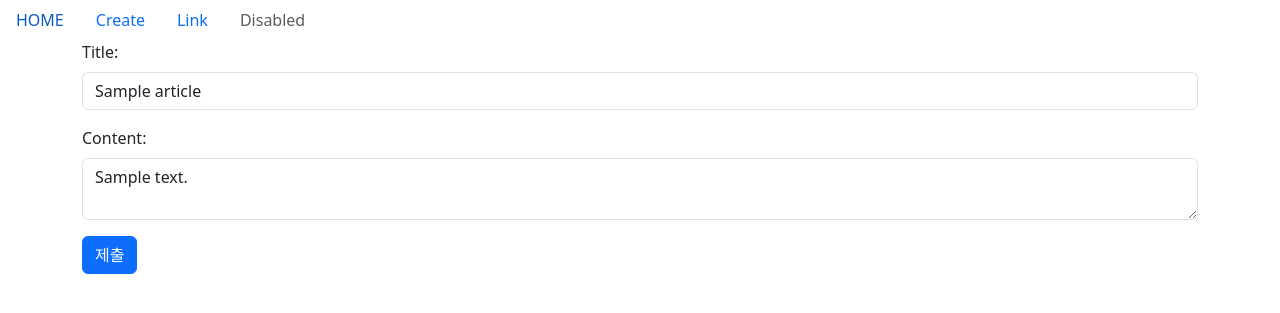
After one commit to jjungcu519/board, a Django app: template articles/templates/edit.html in a window 1280 px wide. The commit adds this page. Shown: the top 313 px of the page. Run offline with Django 5.2, Linux system fonts and the light colour scheme; the template is opened without the code that fills it: most values are stand-ins (such as "Sample title", 1, 10 or a date in 2020).

Commit message:
update까지 구현...

```diff
--- a/articles/templates/detail.html
+++ b/articles/templates/detail.html
@@ -13,4 +13,5 @@
     </div>
 </div>
 <a href="{% url 'articles:delete' id=article.id %}" class="btn btn-danger">삭제</a>
+<a href="{% url 'articles:edit' id=article.id %}" class="btn btn-warning">갱신</a>
 {% endblock %}
--- /dev/null
+++ b/articles/templates/edit.html
@@ -0,0 +1,17 @@
+{% extends 'base.html' %}
+
+{% block body %}
+<form action="{% url 'articles:update' id=article.id %}" method="POST">
+    {% csrf_token %}
+    <div class="mb-3">
+        <label for="title" class="form-label">Title: </label>
+        <input type="text" id="title" class="form-control" name="title" value="{{article.title}}">
+    </div>
+    <div class="mb-3" class="form-label">
+        <label for="content" class="form-label">Content: </label>
+        <textarea id="content" class="form-control" row="10" name="content">{{article.content}}</textarea>
+    </div>
+
+    <button type="submit" class="btn btn-primary">제출</button>
+</form>
+{% endblock %}
--- a/articles/urls.py
+++ b/articles/urls.py
@@ -9,4 +9,6 @@ urlpatterns = [
     path('new/', views.new, name='new'),
     path('create/', views.create, name='create'),
     path('<int:id>/delete/', views.delete, name='delete'),
+    path('<int:id>/edit/', views.edit, name='edit'),
+    path('<int:id>/update/', views.update, name='update'),
 ]
```
Also changed, not shown: articles/views.py (+20 -0 lines), README.md.
